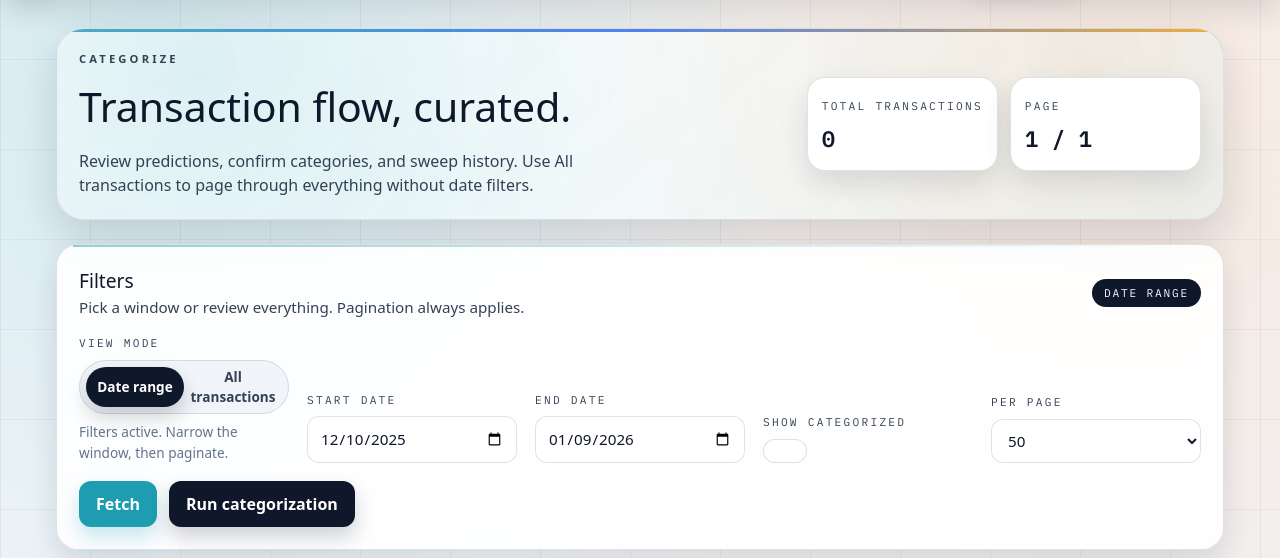
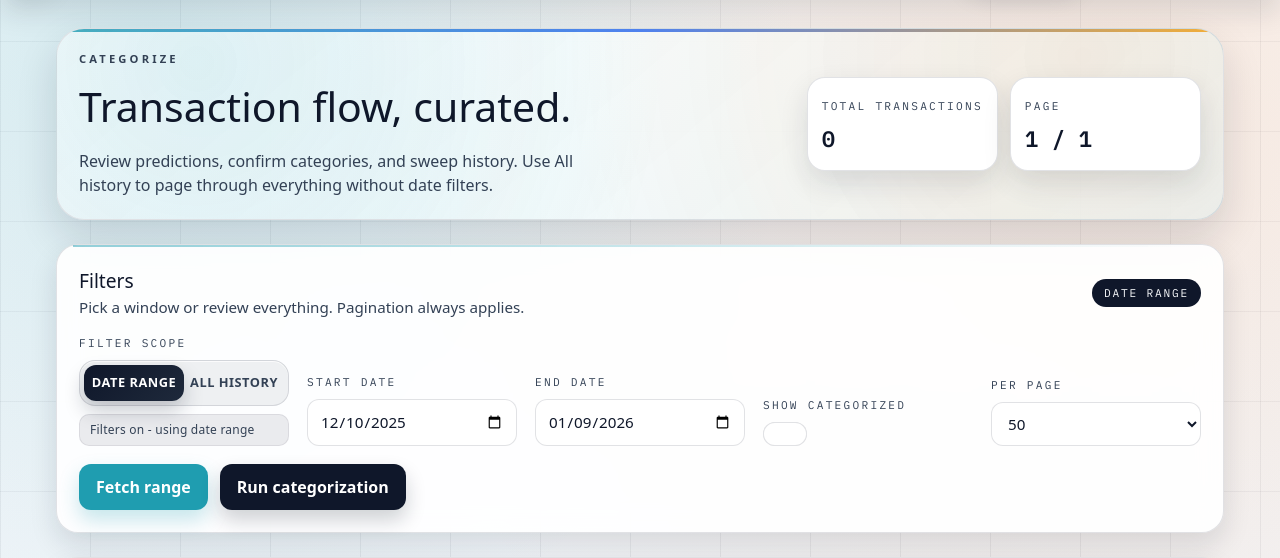
Before and after one commit to Raveen87/firefly-categorizer, a FastAPI app: page / in a window 1280 px wide. Shown: the part 71-629 px from the top of the page. Run offline with FastAPI, Linux system fonts and the light colour scheme; data that the repository does not hold is empty; some libraries are stand-ins or nearby versions.

Commit message:
Redesign filter/no-filter switching in UI

```diff
--- a/src/firefly_categorizer/web/templates/components/index/filters.html
+++ b/src/firefly_categorizer/web/templates/components/index/filters.html
@@ -4,32 +4,34 @@
             <h2 class="panel-title">Filters</h2>
             <p class="panel-subtitle">Pick a window or review everything. Pagination always applies.</p>
         </div>
-        <div id="scope-indicator" class="scope-indicator">Date range</div>
+        <div id="scope-indicator" class="scope-indicator">
+            {% if scope == "all" %}All history{% else %}Date range{% endif %}
+        </div>
     </div>
 
     <form id="filter-form" action="/" method="get" class="filter-form">
         <div class="filter-grid">
             <div class="field-group">
-                <label class="field-label">View mode</label>
+                <label class="field-label">Filter scope</label>
                 <div class="mode-toggle">
                     <input type="checkbox" id="scope-all-toggle" name="scope" value="all" {% if scope == "all" %}checked{% endif %}>
                     <label class="mode-track" for="scope-all-toggle">
                         <span class="mode-option mode-range">Date range</span>
-                        <span class="mode-option mode-all">All transactions</span>
+                        <span class="mode-option mode-all">All history</span>
                         <span class="mode-thumb"></span>
                     </label>
                 </div>
-                <p id="scope-note" class="field-hint"></p>
+                <div id="scope-strip" class="scope-strip{% if scope == "all" %} is-all{% endif %}">{% if scope == "all" %}Filters off - displaying all transactions{% else %}Filters on - using date range{% endif %}</div>
             </div>
 
-            <div class="field-group" data-filter="date">
+            <div class="field-group{% if scope == "all" %} is-hidden is-disabled{% endif %}" data-filter="date">
                 <label class="field-label">Start date</label>
-                <input type="date" name="start_date" id="start-date" value="{{ start_date }}">
+                <input type="date" name="start_date" id="start-date" value="{{ start_date }}" {% if scope == "all" %}disabled{% endif %}>
             </div>
 
-            <div class="field-group" data-filter="date">
+            <div class="field-group{% if scope == "all" %} is-hidden is-disabled{% endif %}" data-filter="date">
                 <label class="field-label">End date</label>
-                <input type="date" name="end_date" id="end-date" value="{{ end_date }}">
+                <input type="date" name="end_date" id="end-date" value="{{ end_date }}" {% if scope == "all" %}disabled{% endif %}>
             </div>
 
             <div class="field-group">
@@ -57,7 +59,7 @@
         </div>
 
         <div class="actions-row">
-            <button type="submit" class="btn btn-primary">Fetch</button>
+            <button type="submit" id="fetch-btn" class="btn btn-primary">{% if scope == "all" %}Fetch all{% else %}Fetch range{% endif %}</button>
             <button type="button" id="categorize-btn" class="btn btn-secondary">Run categorization</button>
         </div>
     </form>
--- a/src/firefly_categorizer/web/templates/components/index/head.html
+++ b/src/firefly_categorizer/web/templates/components/index/head.html
@@ -163,6 +163,10 @@
         opacity: 0.6;
     }
 
+    .field-group.is-hidden {
+        display: none;
+    }
+
     .field-label {
         font-size: 0.7rem;
         letter-spacing: 0.2em;
@@ -174,6 +178,25 @@
     .field-hint {
         font-size: 0.85rem;
         color: var(--muted);
+    }
+
+    .scope-strip {
+        display: inline-flex;
+        align-items: center;
+        gap: 8px;
+        padding: 6px 10px;
+        border-radius: 10px;
+        background: rgba(15, 23, 42, 0.08);
+        border: 1px solid rgba(15, 23, 42, 0.08);
+        color: var(--ink-soft);
+        font-size: 0.75rem;
+        letter-spacing: 0.02em;
+    }
+
+    .scope-strip.is-all {
+        background: rgba(31, 157, 176, 0.18);
+        border-color: rgba(31, 157, 176, 0.45);
+        color: #0f172a;
     }
 
     .field-group input,
@@ -208,7 +231,7 @@
     }
 
     .mode-toggle {
-        width: min(320px, 100%);
+        width: min(340px, 100%);
     }
 
     .mode-toggle input {
@@ -222,19 +245,22 @@
         display: grid;
         grid-template-columns: repeat(2, minmax(0, 1fr));
         align-items: center;
-        padding: 6px;
-        background: var(--panel-soft);
-        border: 1px solid var(--line);
-        border-radius: 999px;
+        padding: 4px;
+        background: rgba(15, 23, 42, 0.06);
+        border: 1px solid rgba(15, 23, 42, 0.12);
+        border-radius: 16px;
         cursor: pointer;
-        min-height: 52px;
+        min-height: 46px;
+        box-shadow: inset 0 1px 0 rgba(255, 255, 255, 0.7);
     }
 
     .mode-option {
         position: relative;
         z-index: 1;
-        font-size: 0.85rem;
+        font-size: 0.8rem;
         font-weight: 600;
+        letter-spacing: 0.04em;
+        text-transform: uppercase;
         color: var(--ink-soft);
         text-align: center;
         transition: color 0.2s ease;
@@ -242,13 +268,13 @@
 
     .mode-thumb {
         position: absolute;
-        top: 6px;
-        left: 6px;
-        width: calc(50% - 6px);
-        height: calc(100% - 12px);
-        background: #0f172a;
-        border-radius: 999px;
-        box-shadow: 0 10px 20px rgba(15, 23, 42, 0.2);
+        top: 4px;
+        left: 4px;
+        width: calc(50% - 4px);
+        height: calc(100% - 8px);
+        background: linear-gradient(135deg, #0f172a, #1e293b);
+        border-radius: 12px;
+        box-shadow: 0 10px 20px rgba(15, 23, 42, 0.22);
         transition: transform 0.25s ease;
     }
 
--- a/src/firefly_categorizer/web/templates/components/index/hero.html
+++ b/src/firefly_categorizer/web/templates/components/index/hero.html
@@ -4,7 +4,7 @@
             <p class="eyebrow">Categorize</p>
             <h1 class="display-title">Transaction flow, curated.</h1>
             <p class="hero-subtitle">
-                Review predictions, confirm categories, and sweep history. Use All transactions to page through
+                Review predictions, confirm categories, and sweep history. Use All history to page through
                 everything without date filters.
             </p>
         </div>
--- a/src/firefly_categorizer/web/templates/components/index/scripts.html
+++ b/src/firefly_categorizer/web/templates/components/index/scripts.html
@@ -17,10 +17,11 @@
             dom.startDate = document.getElementById('start-date');
             dom.endDate = document.getElementById('end-date');
             dom.scopeToggle = document.getElementById('scope-all-toggle');
-            dom.scopeNote = document.getElementById('scope-note');
+            dom.scopeStrip = document.getElementById('scope-strip');
             dom.scopeIndicator = document.getElementById('scope-indicator');
             dom.showCategorized = document.getElementById('show-categorized');
             dom.limitSelect = document.getElementById('limit-select');
+            dom.fetchBtn = document.getElementById('fetch-btn');
             dom.categorizeBtn = document.getElementById('categorize-btn');
             dom.tableSubtitle = document.getElementById('table-subtitle');
             dom.metricTotal = document.getElementById('metric-total');
@@ -72,7 +73,10 @@
         function applyScopeUI() {
             const allScope = isAllScope();
             const dateFields = document.querySelectorAll('[data-filter="date"]');
-            dateFields.forEach((field) => field.classList.toggle('is-disabled', allScope));
+            dateFields.forEach((field) => {
+                field.classList.toggle('is-disabled', allScope);
+                field.classList.toggle('is-hidden', allScope);
+            });
             dom.startDate.disabled = allScope;
             dom.endDate.disabled = allScope;
             dom.showCategorized.disabled = false;
@@ -81,14 +85,14 @@
         }
 
         function updateScopeMeta() {
-            if (isAllScope()) {
-                dom.scopeIndicator.textContent = 'All transactions';
-                dom.scopeNote.textContent = 'Filters disabled. Paging through the full history.';
-            } else {
-                dom.scopeIndicator.textContent = 'Date range';
-                dom.scopeNote.textContent = 'Filters active. Narrow the window, then paginate.';
-                const startValue = dom.startDate.value || 'start';
-                const endValue = dom.endDate.value || 'end';
+            const allScope = isAllScope();
+            dom.scopeIndicator.textContent = allScope ? 'All history' : 'Date range';
+            dom.scopeStrip.textContent = allScope
+                ? 'Filters off - displaying all transactions'
+                : 'Filters on - using date range';
+            dom.scopeStrip.classList.toggle('is-all', allScope);
+            if (dom.fetchBtn) {
+                dom.fetchBtn.textContent = allScope ? 'Fetch all' : 'Fetch range';
             }
         }
 
```
